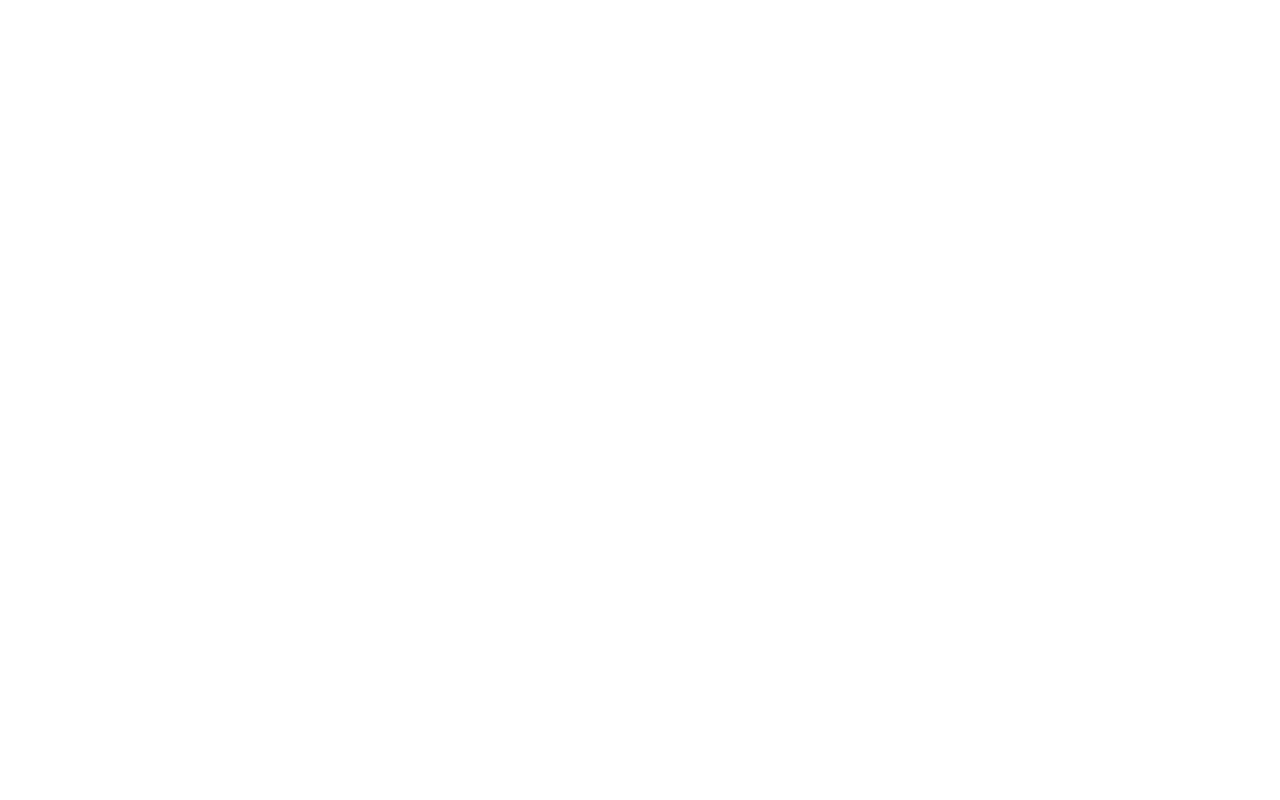
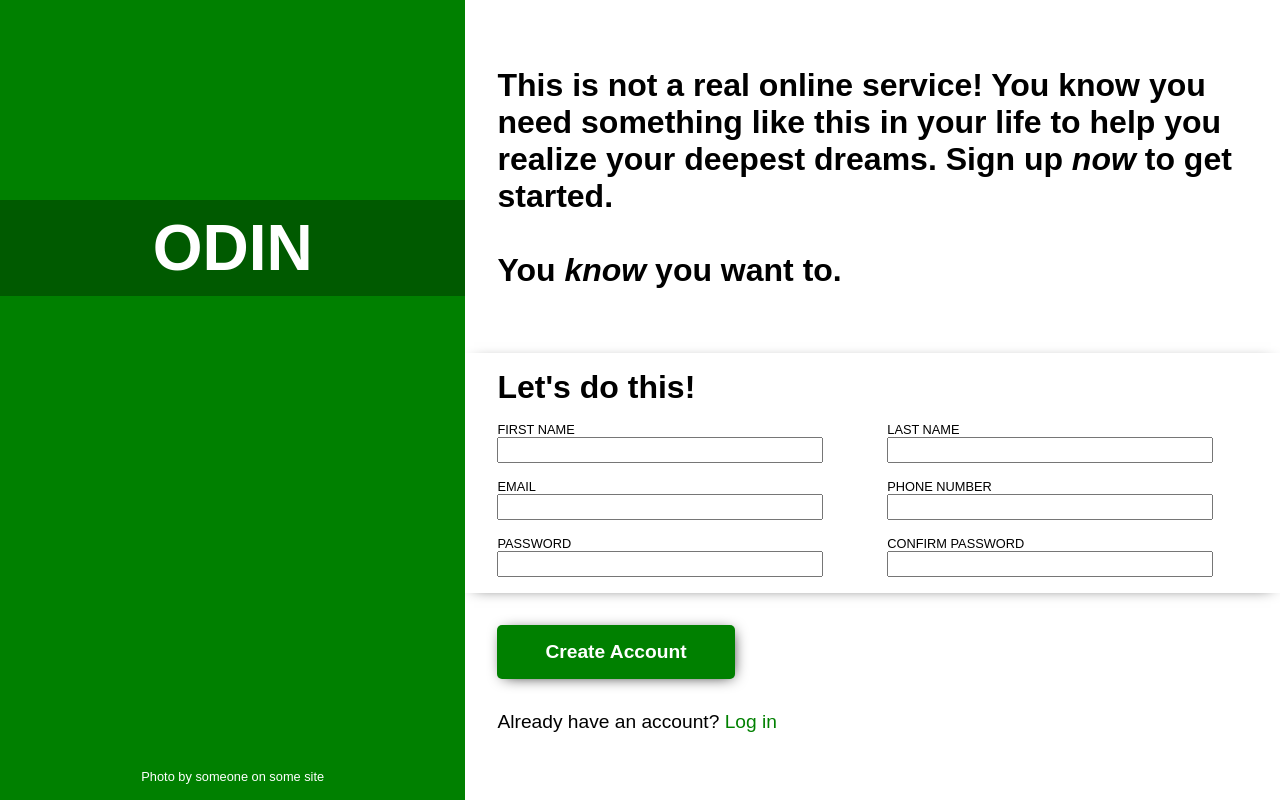
Before and after one commit to Mattheweng1/project-sign-up-form, a plain HTML site: page index.html in a window 1280 px wide. Drawn offline with Linux system fonts and the light colour scheme.

Commit message:
Create content and layout UI

```diff
--- a/index.html
+++ b/index.html
@@ -10,6 +10,55 @@
     <script src="script.js" defer></script>
 </head>
 <body>
-
+    <div class="leftBodyContainer">
+        <div class="logoContainer">
+            <div>ODIN</div>
+        </div>
+        <div class="photoCredits">
+            Photo by someone on some site
+        </div>
+    </div>
+    <form class="mainBodyContainer" action="" method="get">
+        <h1 class="formDescription">
+            This is not a real online service! You know you need something like this in your life to help you realize your deepest dreams. Sign up <em>now</em> to get started.
+            <br><br>
+            You <em>know</em> you want to.
+        </h1>
+        <div class="formContainer">
+            <h1>Let's do this!</h1>
+            <div class="formRow">
+                <label for="firstName">
+                    <div>FIRST NAME</div>
+                    <input type="text" id="firstName" name="firstName">
+                </label>
+                <label for="lastName">
+                    <div>LAST NAME</div>
+                    <input type="text" id="lastName" name="lastName">
+                </label>
+            </div>
+            <div class="formRow">
+                <label for="email">
+                    <div>EMAIL</div>
+                    <input type="email" id="email" name="email">
+                </label>
+                <label for="phoneNumber">
+                    <div>PHONE NUMBER</div>
+                    <input type="tel" id="phoneNumber" name="phoneNumber">
+                </label>
+            </div>
+            <div class="formRow">
+                <label for="password">
+                    <div>PASSWORD</div>
+                    <input type="password" id="password" name="password">
+                </label>
+                <label for="confirmPassword">
+                    <div>CONFIRM PASSWORD</div>
+                    <input type="password" id="confirmPassword" name="confirmPassword">
+                </label>
+            </div>
+        </div>
+        <button class="createAccount">Create Account</button>
+        <div class="logInLink">Already have an account? <a href="">Log in</a></div>
+    </form>
 </body>
 </html>
--- a/style.css
+++ b/style.css
@@ -0,0 +1,131 @@
+* {
+    margin: 0;
+    padding: 0;
+    box-sizing: border-box;
+}
+
+:root {
+    font-family: sans-serif;
+}
+
+div,
+input,
+button {
+    font-size: clamp(0.75rem, 1.5vw, 1.5rem);
+}
+
+h1 {
+    font-size: clamp(1rem, 3vw, 2rem);
+}
+
+body {
+    display: flex;
+    min-height: 100vh;
+}
+
+.leftBodyContainer {
+    flex: 8;
+    display: flex;
+    flex-direction: column;
+    background-color: green;
+    position: relative;
+}
+
+.logoContainer {
+    background-color: rgba(0, 0, 0, 0.3);
+    position: absolute;
+    top: 25vh;
+    width: 100%;
+    height: 12vh;
+    display: flex;
+    justify-content: center;
+    align-items: center;
+}
+
+.logoContainer > div {
+    color: white;
+    text-align: center;
+    font-size: clamp(2rem, 5vw, 4rem);
+    font-weight: bold;
+}
+
+.photoCredits {
+    color: white;
+    position: absolute;
+    bottom: 0;
+    text-align: center;
+    width: 100%;
+    padding: 16px;
+    font-size: clamp(0.6rem, 1vw, 1.5rem);
+}
+
+.mainBodyContainer {
+    flex: 14;
+    display: flex;
+    flex-direction: column;
+    justify-content: center;
+}
+
+.formDescription {
+    margin: 32px 32px 64px;
+}
+
+.formContainer {
+    display: flex;
+    flex-direction: column;
+    box-shadow: 0px 2px 15px -9px black;
+}
+
+.formContainer > h1 {
+    margin: 16px 32px;
+}
+
+.formContainer > .formRow {
+    display: flex;
+    flex-wrap: wrap;
+    width: 100%;
+}
+
+.formContainer > .formRow > label {
+    margin: 0 32px 16px;
+    width: 40%;
+}
+
+label > div {
+    font-size: clamp(0.6rem, 1vw, 1.5rem);
+}
+
+label > input {
+    width: 100%;
+}
+
+.createAccount {
+    margin: 32px;
+    padding: 16px 48px;
+    align-self: flex-start;
+    border: none;
+    border-radius: 5px;
+    background-color: green;
+    color: white;
+    font-weight: bold;
+    box-shadow: 2px 2px 15px -5px black;
+}
+
+.logInLink {
+    margin: 0 32px 32px;
+}
+
+.logInLink > a {
+    text-decoration: none;
+    color: green;
+}
+
+.logInLink > a:hover {
+    text-decoration: underline;
+}
+
+@media only screen and (max-width: 1000px) {
+    .formContainer > .formRow > label {
+        width: 80%;
+    }
+}
```
